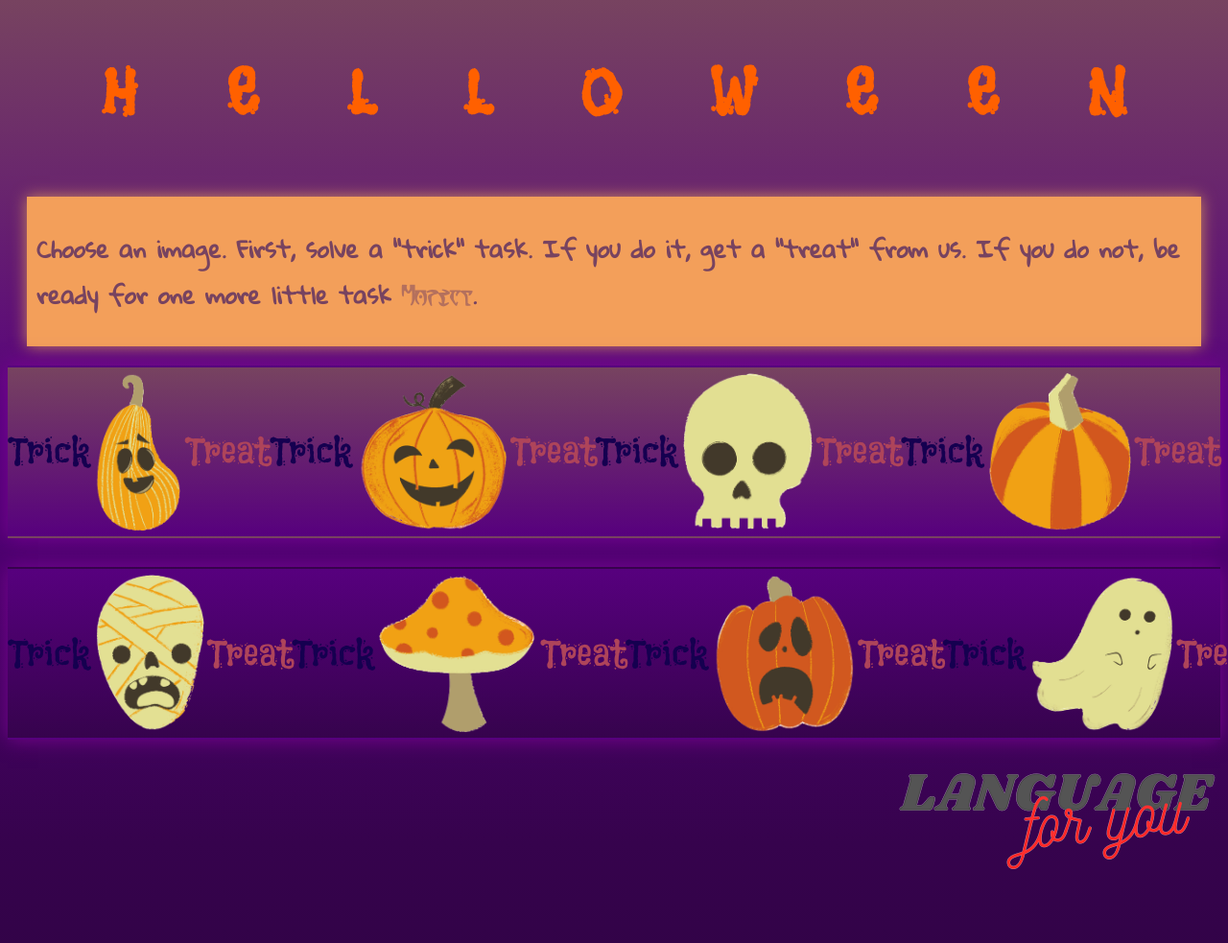
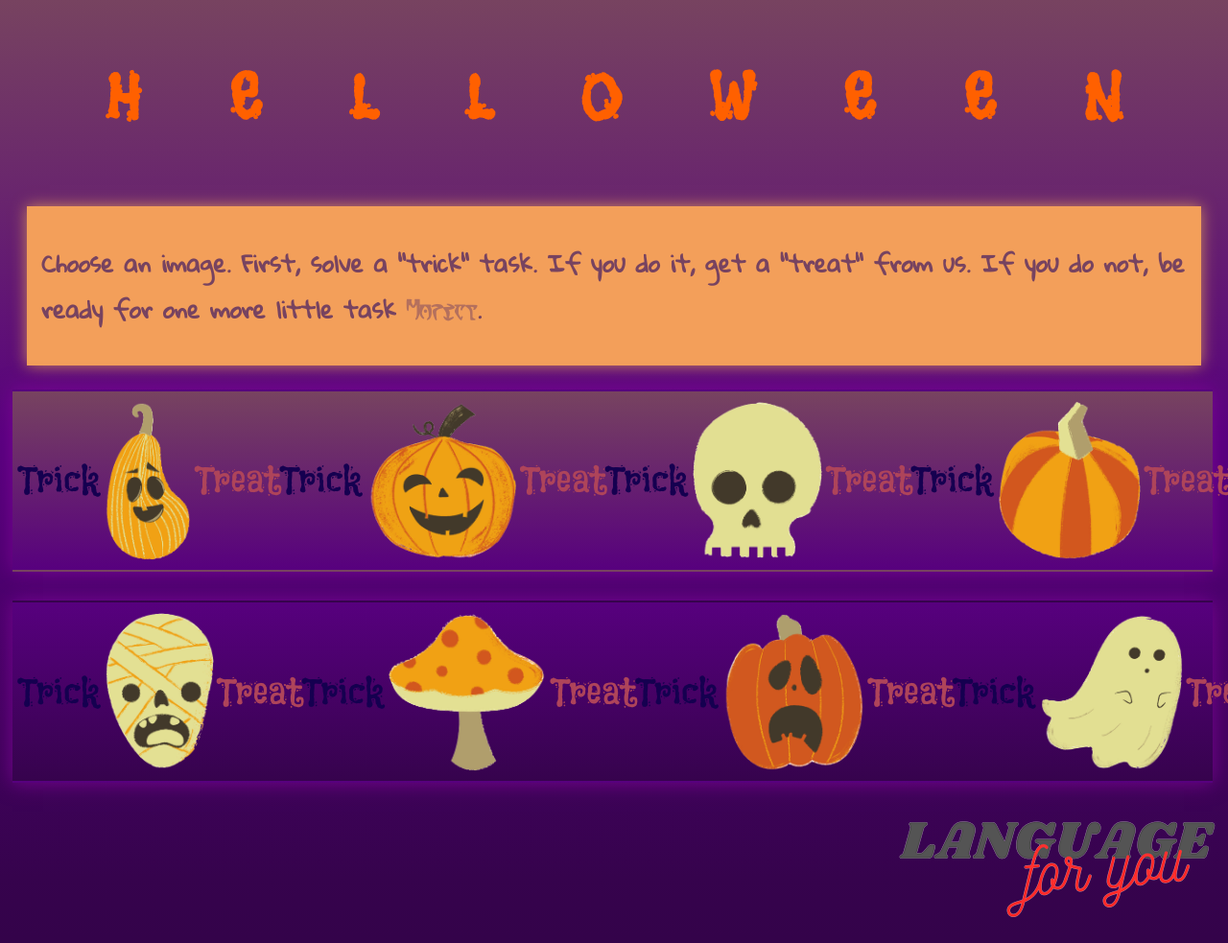
Before and after one commit to DjusikW/Halloween, a plain HTML site: page index.html in a window 1280 px wide. Shown: the top 983 px of the page at 96% size. Drawn offline with Linux system fonts and the light colour scheme.

Commit message:
Update main.css

```diff
--- a/main.css
+++ b/main.css
@@ -24,7 +24,12 @@ body {
     background-image: linear-gradient(to bottom, #774360, #57007E, #36034d, #270338, #1d0960);
 }
 
-
+@media (max-width: 1366px) {
+    div {
+        padding: 5px;
+        max-width: 99%;
+    }
+}
 
 .article1 {
     display: flex;
@@ -129,7 +134,7 @@ body {
     margin: 0;
     padding: 0;
     font-family: 'TextForQuestHellow';
-    font-size: 1.5;
+    font-size: 1.5rem;
 }
 
 /* При отображении модального окно */
```
